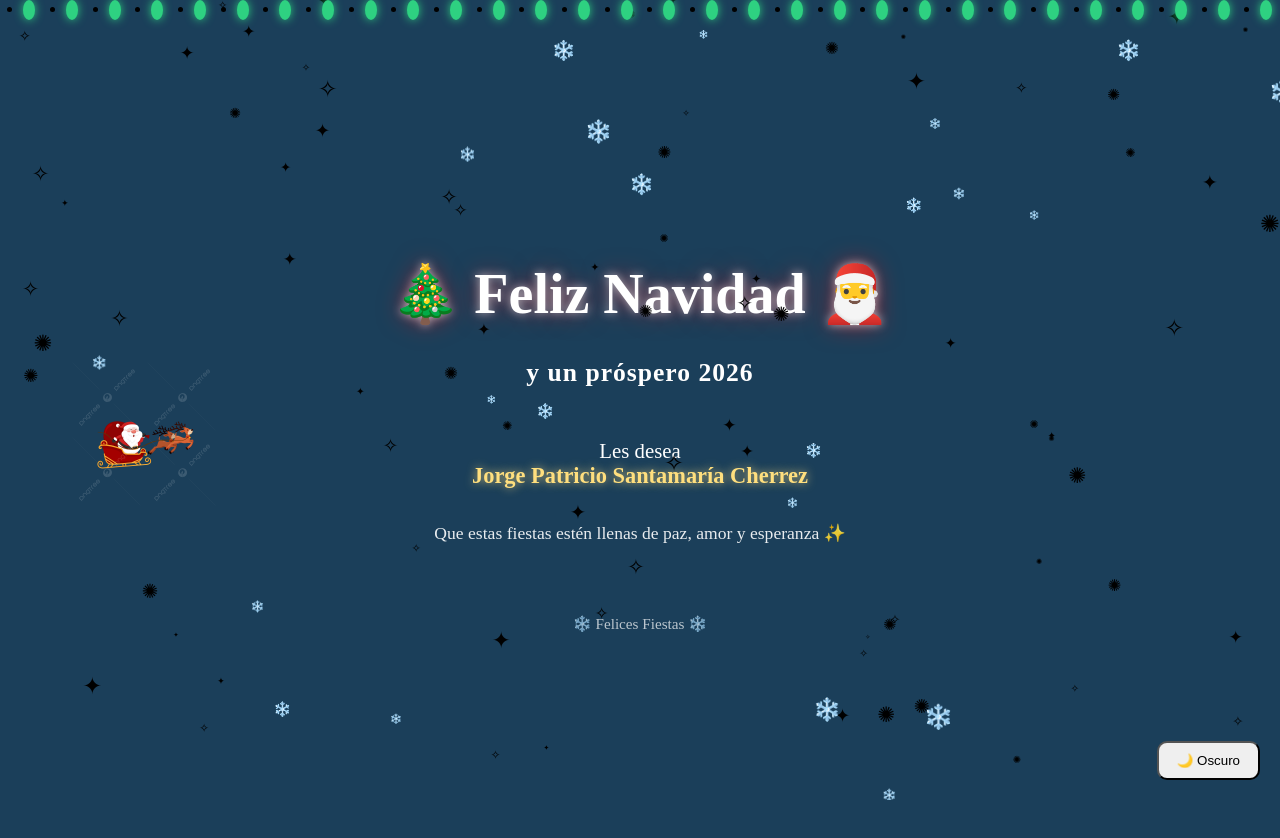
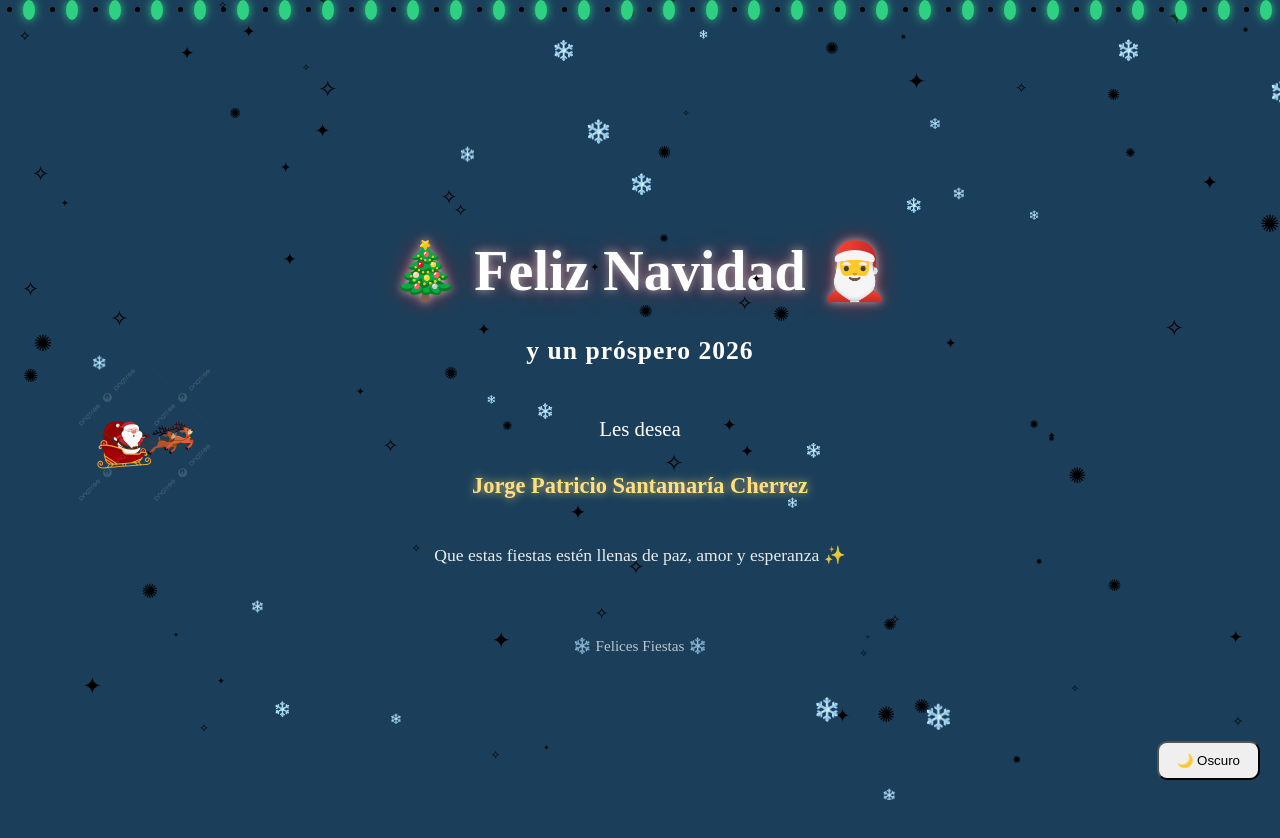
Before and after one commit to Patogol35/Navidad, a React (Vite) app: page / in a window 1280 px wide. Shown: the top 838 px of the page. Built offline with nearby package versions, Linux system fonts and the light colour scheme; no server answers.

Commit message:
Update Home.jsx

```diff
--- a/src/pages/Home.jsx
+++ b/src/pages/Home.jsx
@@ -3,26 +3,27 @@ import "./Home.css";
 export default function Home() {
   return (
     <div className="home-container">
-      <h1 className="title">
+      <h1 className="title glow">
         🎄 Feliz Navidad 🎅
       </h1>
 
-      <h2 className="subtitle">
+      <h2 className="subtitle fade">
         y un próspero 2026
       </h2>
 
-      <p className="message">
-        Les desea <br />
-        <span className="name">
-          Jorge Patricio Santamaría Cherrez
-        </span>
+      <p className="message fade">
+        Les desea
       </p>
 
-      <p className="blessing">
+      <p className="name shine">
+        Jorge Patricio Santamaría Cherrez
+      </p>
+
+      <p className="blessing fade">
         Que estas fiestas estén llenas de paz, amor y esperanza ✨
       </p>
 
-      <footer className="footer">
+      <footer className="footer fade">
         ❄️ Felices Fiestas ❄️
       </footer>
     </div>
```
